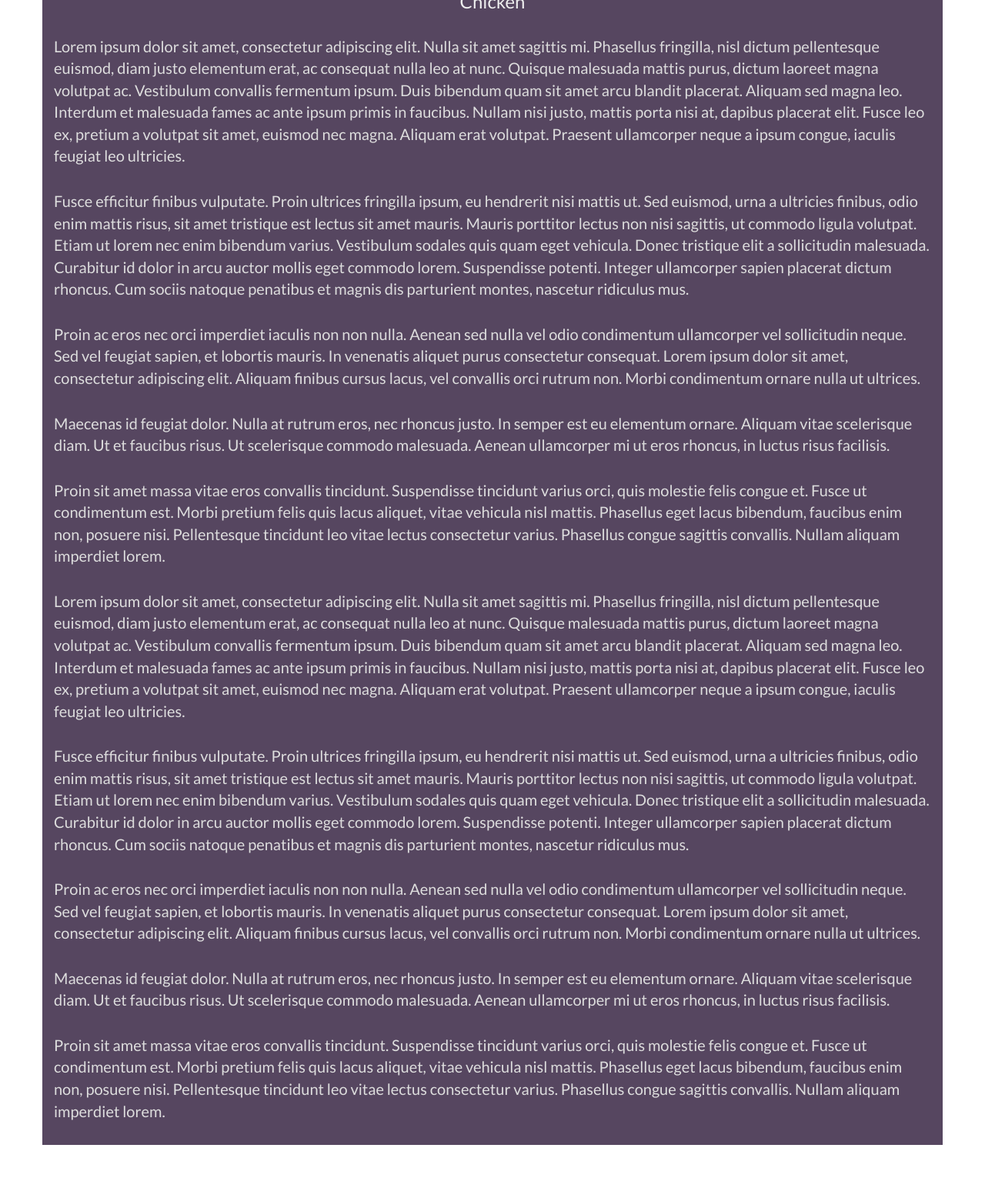
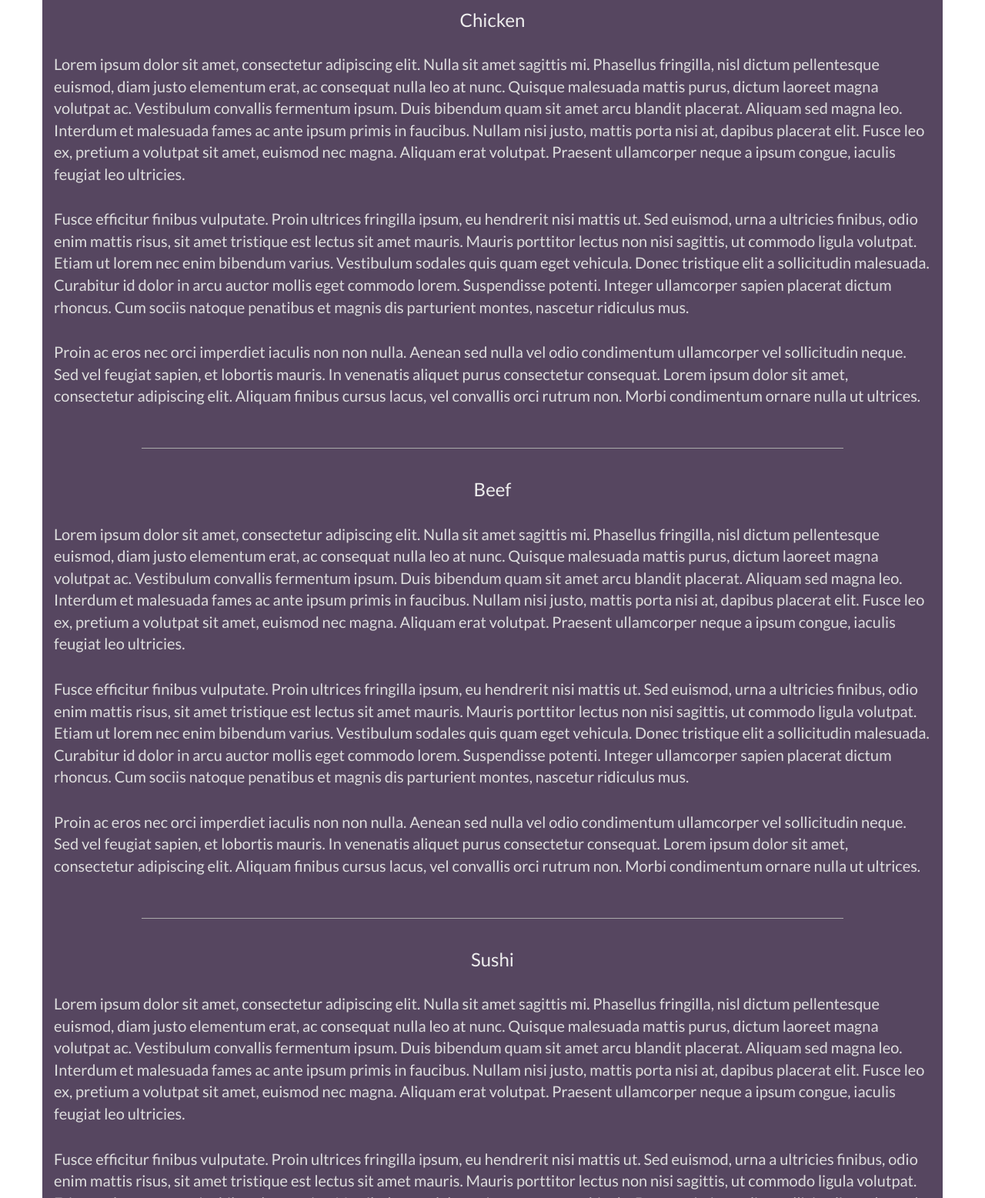
Before and after one commit to zwoelerka/coursera-test, a plain HTML site: page module3_solution/index.html in a window 1280 px wide. Shown: the part 167-1724 px from the top of the page at 77% size. Before the commit the page ends 1655 px from the top, so only its background shows below. Drawn offline with Linux system fonts and the light colour scheme.

Commit message:
Module 3 assignment solution improvement

```diff
--- a/module3_solution/css/styles.css
+++ b/module3_solution/css/styles.css
@@ -2,10 +2,17 @@ body {
 	font-family: 'Lato', sans-serif;
 }
 .container {
-	margin-top: 50pt;
+	margin-top: 90px;
+	position: relative;
+}
+.container h1 {
+	color: #564660;
 }
 .content {
 	background-color: #564660;
+}
+.content section {
+	margin-bottom: 40pt;
 }
 .content p {
 	font-size: 20px;
@@ -15,6 +22,10 @@ body {
 .content h3 {
 	color: #eee;
 	text-align: center;
+}
+.content .sectionSeparator {
+	border-color: #aaa;
+	width: 80%;
 }
 .navigation {
 	position: fixed;
@@ -31,3 +42,9 @@ body {
   color: #564660;
   font-size: 28px;
 }
+.anchor{
+  display: block;
+  height: 50px; /*same height as header*/
+  margin-top: -50px; /*same height as header*/
+  visibility: hidden;
+}
--- a/module3_solution/index.html
+++ b/module3_solution/index.html
@@ -17,18 +17,18 @@
       <!-- Brand and toggle get grouped for better mobile display -->
       <div class="navbar-header">
         <a class="navbar-brand" href="#">Food, LLC</a>
-          <button type="button" class="navbar-toggle collapsed visible-xs" data-toggle="collapse" data-target="#bs-example-navbar-collapse-1" aria-expanded="false">
+        <button type="button" class="navbar-toggle collapsed visible-xs" data-toggle="collapse" data-target="#navbar-collapse-1" aria-expanded="false">
           <span class="sr-only">Toggle navigation</span>
           <span class="icon-bar"></span>
           <span class="icon-bar"></span>
           <span class="icon-bar"></span>
         </button>
       </div>
-        <div class="collapse navbar-collapse" id="bs-example-navbar-collapse-1">
+      <div class="collapse navbar-collapse" id="navbar-collapse-1">
         <ul class="nav navbar-nav visible-xs">
-            <li><a href="#" class="text-center">Chicken</a></li>
-            <li><a href="#" class="text-center">Beef</a></li>
-            <li><a href="#" class="text-center">Sushi</a></li>
+          <li><a href="#chickenAnchor" class="text-center" data-toggle="collapse" data-target="#navbar-collapse-1">Chicken</a></li>
+          <li><a href="#beefAnchor" class="text-center" data-toggle="collapse" data-target="#navbar-collapse-1">Beef</a></li>
+          <li><a href="#sushiAnchor" class="text-center" data-toggle="collapse" data-target="#navbar-collapse-1">Sushi</a></li>
         </ul>
       </div>
     </nav>
@@ -37,7 +37,9 @@
     <h1 class="text-center">Our Menu</h1>
     <div class="row">
       <div class="content col-xs-12">
-        <h3>Chicken</h3>
+      <section>
+        <span class="anchor" id="chickenAnchor"></span>
+        <h3 id="chickenTitle">Chicken</h3>
         <p>
           Lorem ipsum dolor sit amet, consectetur adipiscing elit. Nulla sit amet sagittis mi. Phasellus fringilla, nisl dictum pellentesque euismod, diam justo elementum erat, ac consequat nulla leo at nunc. Quisque malesuada mattis purus, dictum laoreet magna volutpat ac. Vestibulum convallis fermentum ipsum. Duis bibendum quam sit amet arcu blandit placerat. Aliquam sed magna leo. Interdum et malesuada fames ac ante ipsum primis in faucibus. Nullam nisi justo, mattis porta nisi at, dapibus placerat elit. Fusce leo ex, pretium a volutpat sit amet, euismod nec magna. Aliquam erat volutpat. Praesent ullamcorper neque a ipsum congue, iaculis feugiat leo ultricies.
         </p>
@@ -47,12 +49,11 @@
         <p>
           Proin ac eros nec orci imperdiet iaculis non non nulla. Aenean sed nulla vel odio condimentum ullamcorper vel sollicitudin neque. Sed vel feugiat sapien, et lobortis mauris. In venenatis aliquet purus consectetur consequat. Lorem ipsum dolor sit amet, consectetur adipiscing elit. Aliquam finibus cursus lacus, vel convallis orci rutrum non. Morbi condimentum ornare nulla ut ultrices.
         </p>
-        <p>
-          Maecenas id feugiat dolor. Nulla at rutrum eros, nec rhoncus justo. In semper est eu elementum ornare. Aliquam vitae scelerisque diam. Ut et faucibus risus. Ut scelerisque commodo malesuada. Aenean ullamcorper mi ut eros rhoncus, in luctus risus facilisis.
-        </p>
-        <p>
-          Proin sit amet massa vitae eros convallis tincidunt. Suspendisse tincidunt varius orci, quis molestie felis congue et. Fusce ut condimentum est. Morbi pretium felis quis lacus aliquet, vitae vehicula nisl mattis. Phasellus eget lacus bibendum, faucibus enim non, posuere nisi. Pellentesque tincidunt leo vitae lectus consectetur varius. Phasellus congue sagittis convallis. Nullam aliquam imperdiet lorem.
-        </p>
+        </section>
+        <hr class="sectionSeparator">
+        <section>
+        <span class="anchor" id="beefAnchor"></span>
+        <h3 id="beefTitle">Beef</h3>
         <p>
           Lorem ipsum dolor sit amet, consectetur adipiscing elit. Nulla sit amet sagittis mi. Phasellus fringilla, nisl dictum pellentesque euismod, diam justo elementum erat, ac consequat nulla leo at nunc. Quisque malesuada mattis purus, dictum laoreet magna volutpat ac. Vestibulum convallis fermentum ipsum. Duis bibendum quam sit amet arcu blandit placerat. Aliquam sed magna leo. Interdum et malesuada fames ac ante ipsum primis in faucibus. Nullam nisi justo, mattis porta nisi at, dapibus placerat elit. Fusce leo ex, pretium a volutpat sit amet, euismod nec magna. Aliquam erat volutpat. Praesent ullamcorper neque a ipsum congue, iaculis feugiat leo ultricies.
         </p>
@@ -62,12 +63,21 @@
         <p>
           Proin ac eros nec orci imperdiet iaculis non non nulla. Aenean sed nulla vel odio condimentum ullamcorper vel sollicitudin neque. Sed vel feugiat sapien, et lobortis mauris. In venenatis aliquet purus consectetur consequat. Lorem ipsum dolor sit amet, consectetur adipiscing elit. Aliquam finibus cursus lacus, vel convallis orci rutrum non. Morbi condimentum ornare nulla ut ultrices.
         </p>
+        </section>
+        <hr class="sectionSeparator">
+        <section>
+        <span class="anchor" id="sushiAnchor"></span>
+        <h3 id="sushiTitle">Sushi</h3>
         <p>
-          Maecenas id feugiat dolor. Nulla at rutrum eros, nec rhoncus justo. In semper est eu elementum ornare. Aliquam vitae scelerisque diam. Ut et faucibus risus. Ut scelerisque commodo malesuada. Aenean ullamcorper mi ut eros rhoncus, in luctus risus facilisis.
+          Lorem ipsum dolor sit amet, consectetur adipiscing elit. Nulla sit amet sagittis mi. Phasellus fringilla, nisl dictum pellentesque euismod, diam justo elementum erat, ac consequat nulla leo at nunc. Quisque malesuada mattis purus, dictum laoreet magna volutpat ac. Vestibulum convallis fermentum ipsum. Duis bibendum quam sit amet arcu blandit placerat. Aliquam sed magna leo. Interdum et malesuada fames ac ante ipsum primis in faucibus. Nullam nisi justo, mattis porta nisi at, dapibus placerat elit. Fusce leo ex, pretium a volutpat sit amet, euismod nec magna. Aliquam erat volutpat. Praesent ullamcorper neque a ipsum congue, iaculis feugiat leo ultricies.
         </p>
         <p>
-          Proin sit amet massa vitae eros convallis tincidunt. Suspendisse tincidunt varius orci, quis molestie felis congue et. Fusce ut condimentum est. Morbi pretium felis quis lacus aliquet, vitae vehicula nisl mattis. Phasellus eget lacus bibendum, faucibus enim non, posuere nisi. Pellentesque tincidunt leo vitae lectus consectetur varius. Phasellus congue sagittis convallis. Nullam aliquam imperdiet lorem.
+          Fusce efficitur finibus vulputate. Proin ultrices fringilla ipsum, eu hendrerit nisi mattis ut. Sed euismod, urna a ultricies finibus, odio enim mattis risus, sit amet tristique est lectus sit amet mauris. Mauris porttitor lectus non nisi sagittis, ut commodo ligula volutpat. Etiam ut lorem nec enim bibendum varius. Vestibulum sodales quis quam eget vehicula. Donec tristique elit a sollicitudin malesuada. Curabitur id dolor in arcu auctor mollis eget commodo lorem. Suspendisse potenti. Integer ullamcorper sapien placerat dictum rhoncus. Cum sociis natoque penatibus et magnis dis parturient montes, nascetur ridiculus mus.
         </p>
+        <p>
+          Proin ac eros nec orci imperdiet iaculis non non nulla. Aenean sed nulla vel odio condimentum ullamcorper vel sollicitudin neque. Sed vel feugiat sapien, et lobortis mauris. In venenatis aliquet purus consectetur consequat. Lorem ipsum dolor sit amet, consectetur adipiscing elit. Aliquam finibus cursus lacus, vel convallis orci rutrum non. Morbi condimentum ornare nulla ut ultrices.
+        </p>
+        </section>
       </div>
     </div>
   </div>
```
Lines whose indentation alone changed are shown as unchanged.
